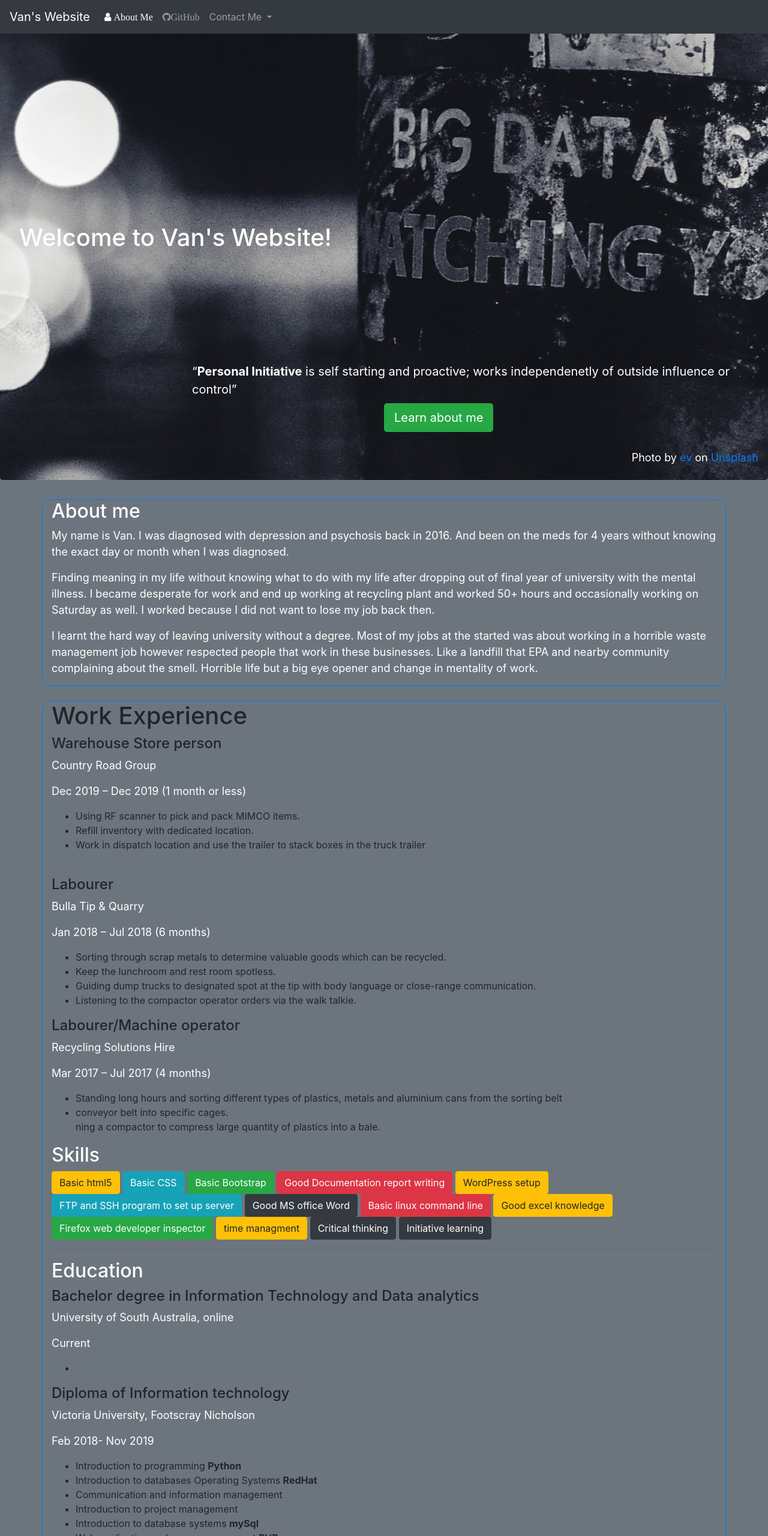
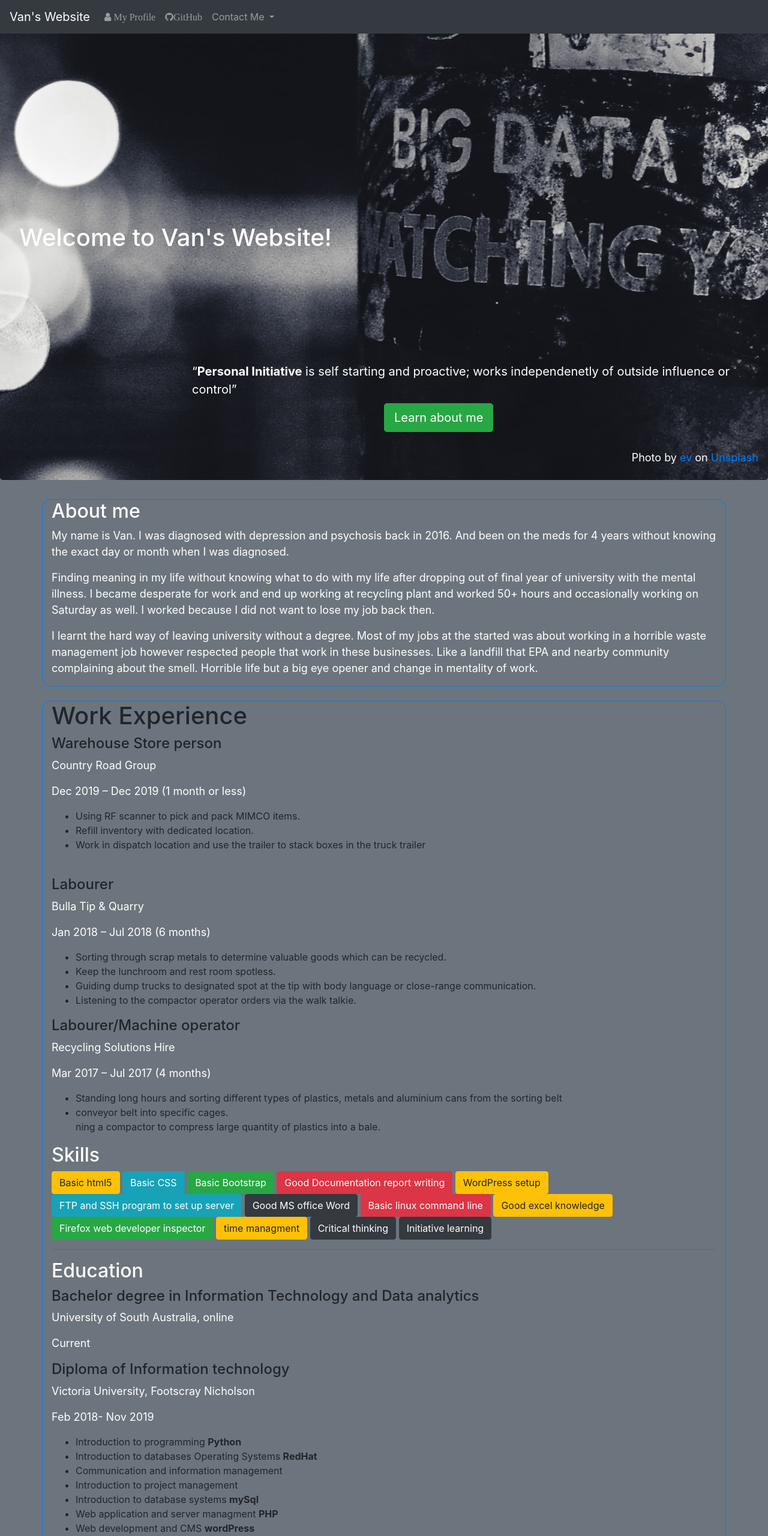
Before and after one commit to Akj981/MyWebSite, a plain HTML site: page index.html in a window 1280 px wide. Shown: the top 2560 px of the page at 60% size. Drawn offline with nearby package versions, Linux system fonts and the light colour scheme.

Commit message:
Add files via upload

```diff
--- a/index.html
+++ b/index.html
@@ -20,7 +20,7 @@
 </head>
 <header>
   <nav class="navbar navbar-expand-lg fixed-top navbar-dark bg-dark">
-    <a class="navbar-brand" href="#">Van's Website</a>
+    <a class="navbar-brand" href="https://akj981.github.io/MyWebSite/">Van's Website</a>
     <button class="navbar-toggler" type="button" data-toggle="collapse" data-target="#navbarSupportedContent"
       aria-controls="navbarSupportedContent" aria-expanded="false" aria-label="Toggle navigation">
       <span class="navbar-toggler-icon"></span>
@@ -28,10 +28,10 @@
 
     <div class="collapse navbar-collapse" id="navbarSupportedContent">
       <ul class="navbar-nav mr-auto">
-        <li class="nav-item active">
-          <a class="nav-link" href="#"><i class="fa fa-user" aria-hidden="true"> About Me </i><span
-              class="sr-only">(current)</span></a>
+        <li class="nav-item">
+          <a class="nav-link" href="https://akj981.github.io/MoreOnVanDiesel/" target="_blank"><i class="fa fa-user"> My Profile </i></a>
         </li>
+
         <li class="nav-item">
           <a class="nav-link" href="https://github.com/Akj981" target="_blank"><i class="fa fa-github">GitHub</i></a>
         </li>
@@ -174,10 +174,7 @@
       <h4>Bachelor degree in Information Technology and Data analytics</h4>
       <p>University of South Australia, online </p>
       <p>Current</p>
-      <ul>
-        <li></li>
 
-      </ul>
 
       <h4>Diploma of Information technology</h4>
       <p>Victoria University, Footscray Nicholson</p>
```
